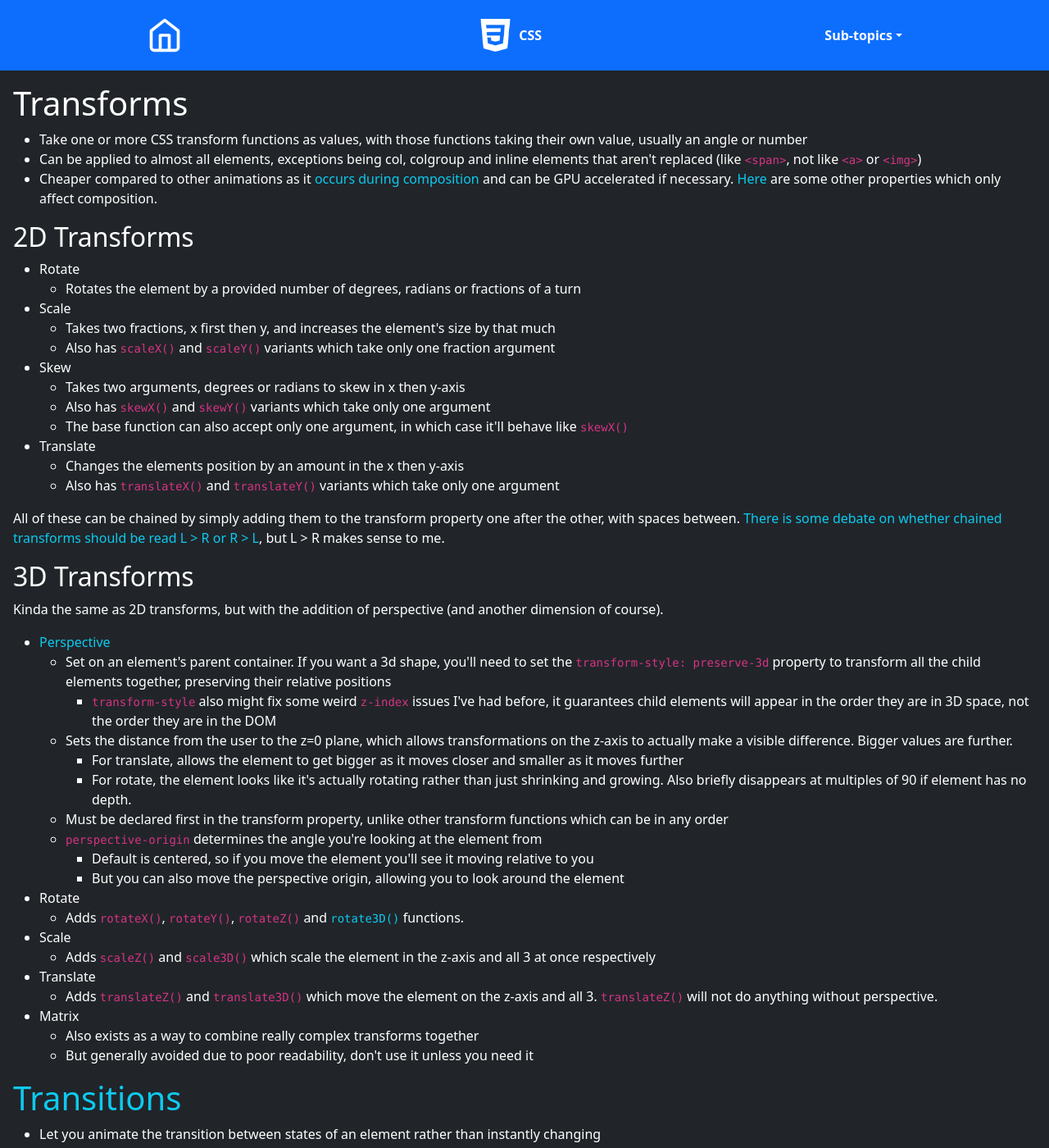
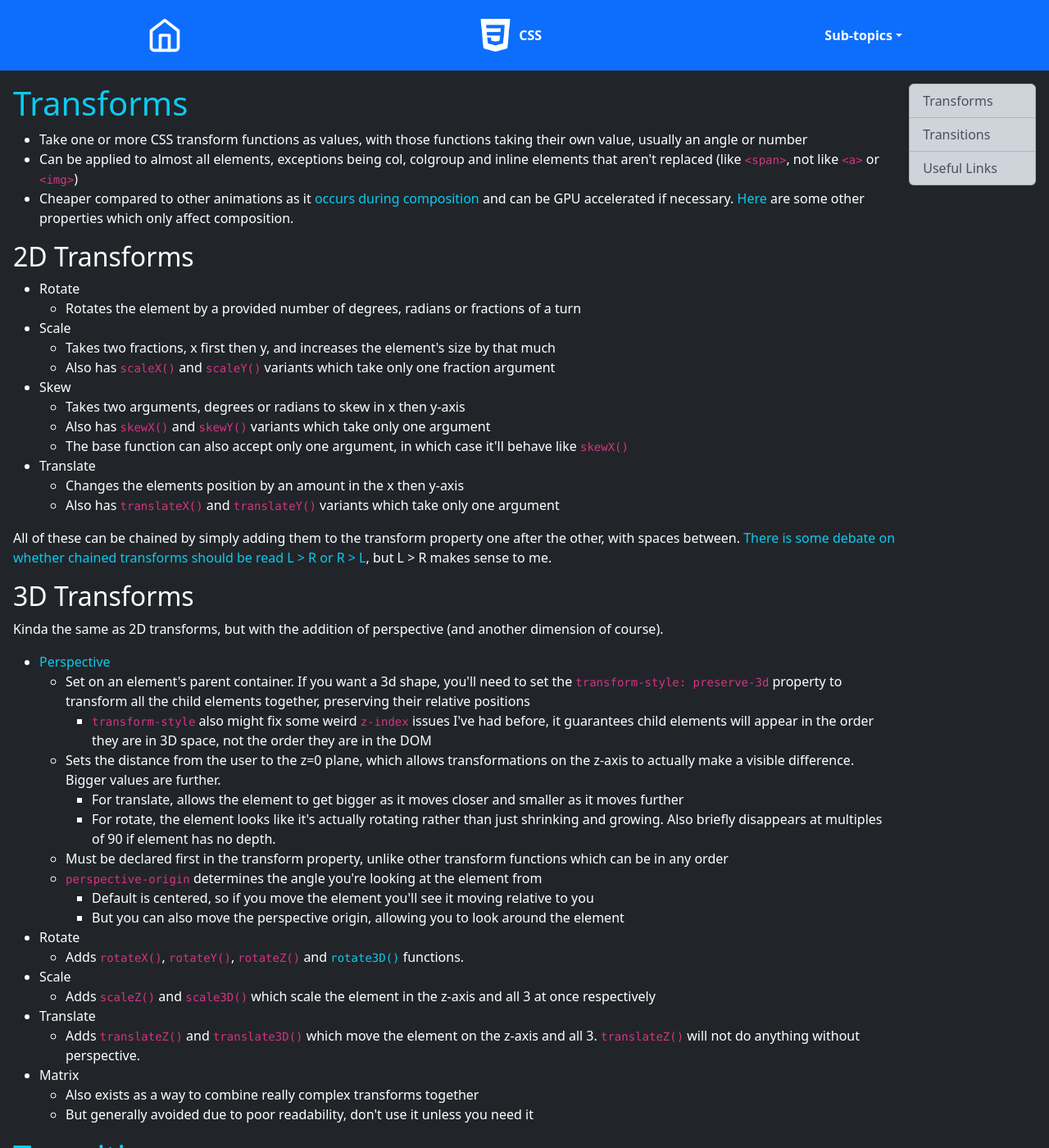
Before and after one commit to Brett-Tanner/Brett-Tanner.github.io, a Jekyll site: the page built from _css/animation.html, in a window 1280 px wide and 1400 px high. Shown: the whole window at 82% size. Built offline with Jekyll 4.4.1, drawn with Linux system fonts in a browser that asks for light colours.

Commit message:
Add nav to css/animations

```diff
--- a/_css/animation.html
+++ b/_css/animation.html
@@ -3,7 +3,30 @@ title: Animation
 layout: css
 ---
 
-<h1 id="transforms">Transforms</h1>
+<div id="table_of_contents" class="list-group">
+  <a
+    href="#transforms"
+    class="list-group-item list-group-item-action list-group-item-dark"
+    >Transforms</a
+  >
+  <a
+    href="#transitions"
+    class="list-group-item list-group-item-action list-group-item-dark"
+    >Transitions</a
+  >
+  <a
+    href="#useful_links"
+    class="list-group-item list-group-item-action list-group-item-dark"
+    >Useful Links</a
+  >
+</div>
+
+<div class="d-flex flex-column">
+  <h1 id="transforms">
+    <a href="https://developer.mozilla.org/en-US/docs/Web/CSS/transform"
+      >Transforms</a
+    >
+  </h1>
 
   <ul>
     <li>
@@ -45,26 +68,28 @@ layout: css
       Scale
       <ul>
         <li>
-        Takes two fractions, x first then y, and increases the element's size by
-        that much
+          Takes two fractions, x first then y, and increases the element's size
+          by that much
         </li>
         <li>
-        Also has <code>scaleX()</code> and <code>scaleY()</code> variants which
-        take only one fraction argument
+          Also has <code>scaleX()</code> and <code>scaleY()</code> variants
+          which take only one fraction argument
         </li>
       </ul>
     </li>
     <li>
       Skew
       <ul>
-      <li>Takes two arguments, degrees or radians to skew in x then y-axis</li>
+        <li>
+          Takes two arguments, degrees or radians to skew in x then y-axis
+        </li>
         <li>
           Also has <code>skewX()</code> and <code>skewY()</code> variants which
           take only one argument
         </li>
         <li>
-        The base function can also accept only one argument, in which case it'll
-        behave like <code>skewX()</code>
+          The base function can also accept only one argument, in which case
+          it'll behave like <code>skewX()</code>
         </li>
       </ul>
     </li>
@@ -84,8 +109,8 @@ layout: css
     All of these can be chained by simply adding them to the transform property
     one after the other, with spaces between.
     <a href="https://codepen.io/bali_balo/post/chaining-transforms"
-    >There is some debate on whether chained transforms should be read L > R or
-    R > L</a
+      >There is some debate on whether chained transforms should be read L > R
+      or R > L</a
     >, but L > R makes sense to me.
   </p>
 
@@ -110,8 +137,8 @@ layout: css
           <li>
             <code>transform-style</code> also might fix some weird
             <code>z-index</code> issues I've had before, it guarantees child
-          elements will appear in the order they are in 3D space, not the order
-          they are in the DOM
+            elements will appear in the order they are in 3D space, not the
+            order they are in the DOM
           </li>
         </ul>
         <li>
@@ -121,26 +148,26 @@ layout: css
         </li>
         <ul>
           <li>
-          For translate, allows the element to get bigger as it moves closer and
-          smaller as it moves further
+            For translate, allows the element to get bigger as it moves closer
+            and smaller as it moves further
           </li>
           <li>
-          For rotate, the element looks like it's actually rotating rather than
-          just shrinking and growing. Also briefly disappears at multiples of 90
-          if element has no depth.
+            For rotate, the element looks like it's actually rotating rather
+            than just shrinking and growing. Also briefly disappears at
+            multiples of 90 if element has no depth.
           </li>
         </ul>
         <li>
-        Must be declared first in the transform property, unlike other transform
-        functions which can be in any order
+          Must be declared first in the transform property, unlike other
+          transform functions which can be in any order
         </li>
         <li>
           <code>perspective-origin</code> determines the angle you're looking at
           the element from
           <ul>
             <li>
-            Default is centered, so if you move the element you'll see it moving
-            relative to you
+              Default is centered, so if you move the element you'll see it
+              moving relative to you
             </li>
             <li>
               But you can also move the perspective origin, allowing you to look
@@ -177,9 +204,9 @@ layout: css
       Translate
       <ul>
         <li>
-        Adds <code>translateZ()</code> and <code>translate3D()</code> which move
-        the element on the z-axis and all 3. <code>translateZ()</code> will not
-        do anything without perspective.
+          Adds <code>translateZ()</code> and <code>translate3D()</code> which
+          move the element on the z-axis and all 3.
+          <code>translateZ()</code> will not do anything without perspective.
         </li>
       </ul>
     </li>
@@ -220,9 +247,9 @@ layout: css
         takes from start to finish
       </li>
       <li>
-      <code>transition-timing-function</code> - Determines the rate at which the
-      transition progresses, has keywords like ease-out/ease-in but can also be
-      defined manually
+        <code>transition-timing-function</code> - Determines the rate at which
+        the transition progresses, has keywords like ease-out/ease-in but can
+        also be defined manually
       </li>
       <li>
         <code>transition-delay</code> - Determines the delay before starting the
@@ -230,8 +257,8 @@ layout: css
       </li>
     </ul>
     <li>
-    Multiple properties can be animated in a single line by separating them with
-    commas
+      Multiple properties can be animated in a single line by separating them
+      with commas
     </li>
     <li>
       Creates a new
@@ -296,3 +323,4 @@ layout: css
       </div>
     </a>
   </div>
+</div>
--- a/_layouts/css.html
+++ b/_layouts/css.html
@@ -11,4 +11,4 @@ layout: default
 </head>
 
 {% include css_nav.html %}
-<main id="css" class="p-3">{{ content }}</main>
+<main id="css" class="d-flex gap-3 p-3">{{ content }}</main>
--- a/_sass/main.scss
+++ b/_sass/main.scss
@@ -1,5 +1,19 @@
+html {
+  scroll-padding-top: 86px;
+}
+
 body {
   color: white;
+}
+
+#table_of_contents {
+  flex: 0 1 20%;
+  position: -webkit-sticky;
+  position: sticky;
+  z-index: 1;
+  top: 100px;
+  order: 100;
+  height: min-content;
 }
 
 a {
@@ -11,7 +25,7 @@ a {
   background: #ff7434;
 }
 
-main#css a {
+main#css a:not(.list-group-item) {
   color: rgb(13, 202, 240);
 }
 
--- a/_topics/css.html
+++ b/_topics/css.html
@@ -2,8 +2,6 @@
 title: CSS
 layout: css
 ---
-
-<p>Make your site pretty and your face filled with stress lines</p>
 
 container queries are now a thing in addition to media queries
 
```
Also changed, not shown: other parts of _css/animation.html (+3 -1 lines), _css/cheatsheet.html (+9 -0 lines). Lines whose indentation alone changed are shown as unchanged.
